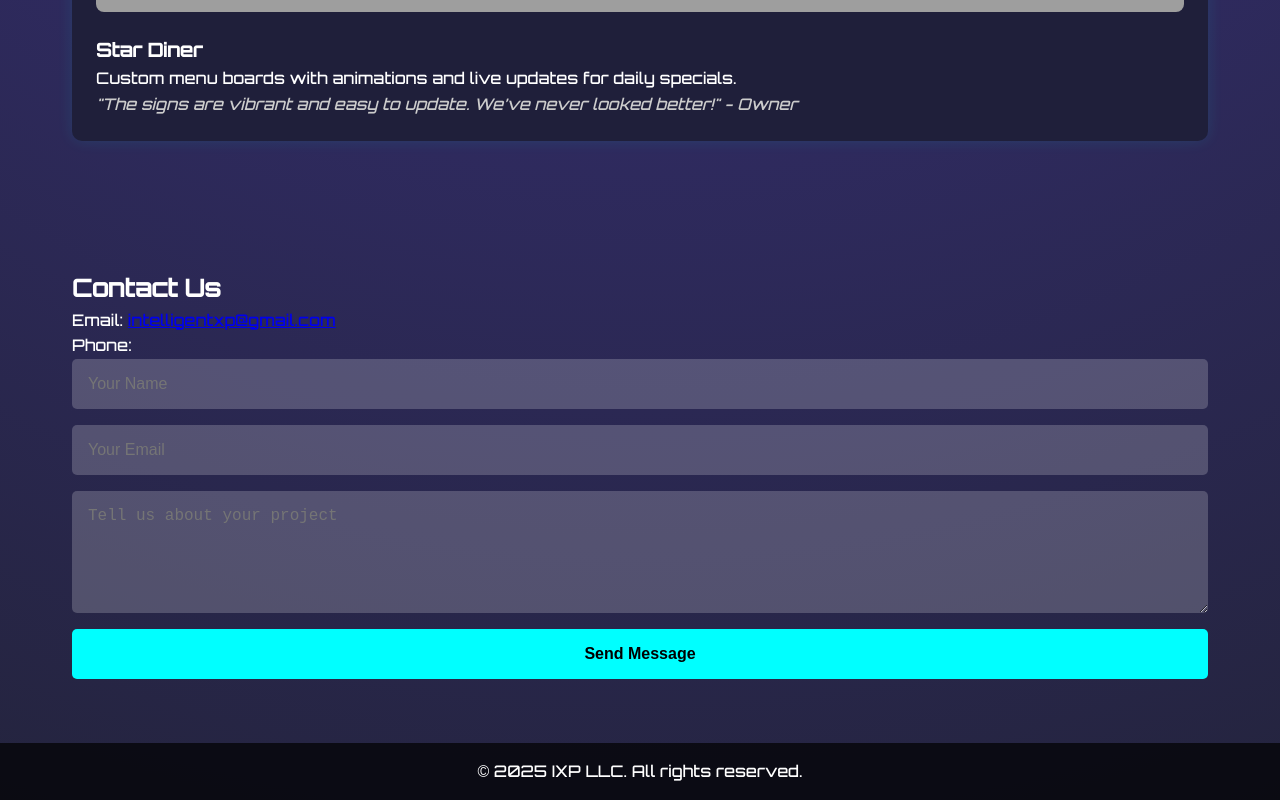
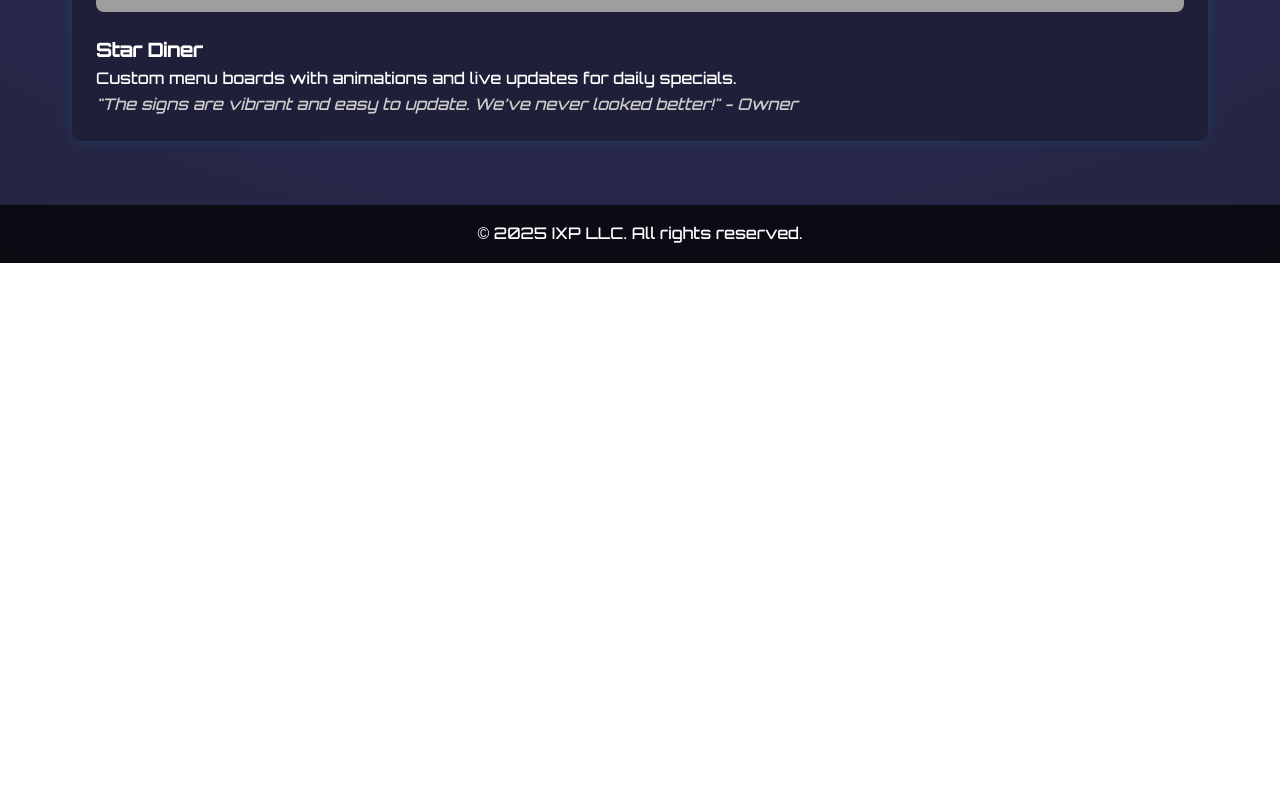
Before and after one commit to jordaninjohnson/ixp.cool, a plain HTML site: page index.html in a window 1280 px wide. Shown: the part 2524-3324 px from the top of the page. After the commit the page ends 2787 px from the top, so only its background shows below. Drawn offline with Linux system fonts and the light colour scheme; grey boxes are pictures that could not be loaded.

Commit message:
Update index.html

```diff
--- a/index.html
+++ b/index.html
@@ -196,21 +196,7 @@
       <p>Custom menu boards with animations and live updates for daily specials.</p>
       <p class="review">"The signs are vibrant and easy to update. We’ve never looked better!" - Owner</p>
     </div>
-  </section>
 
-  <section id="contact">
-    <h2>Contact Us</h2>
-    <p>Email: <a href="mailto:intelligentxp@gmail.com">intelligentxp@gmail.com</a><br/>Phone: </p>
-    <form action="https://formsubmit.co/intelligentxp@gmail.com" method="POST">
-      <input type="hidden" name="_next" value="https://ixp.cool/thank-you.html">
-      <input type="text" name="name" placeholder="Your Name" required />
-      <input type="email" name="email" placeholder="Your Email" required />
-      <textarea name="message" rows="5" placeholder="Tell us about your project"></textarea>
-      <button type="submit">Send Message</button>
-      <input type="hidden" name="_subject" value="New Contact Form Submission from IXP Website">
-      <input type="hidden" name="_captcha" value="false">
-      <input type="hidden" name="_template" value="table">
-    </form>
   </section>
 
   <footer>
```
